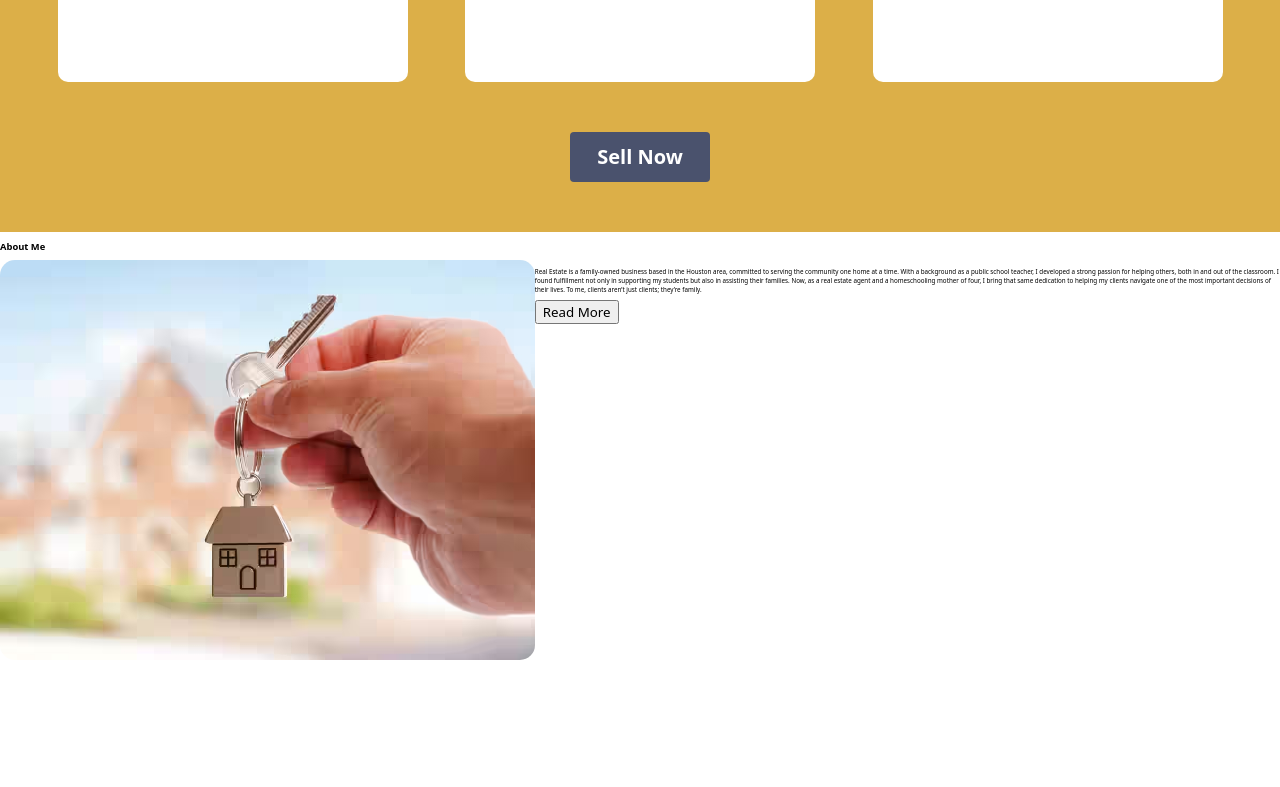
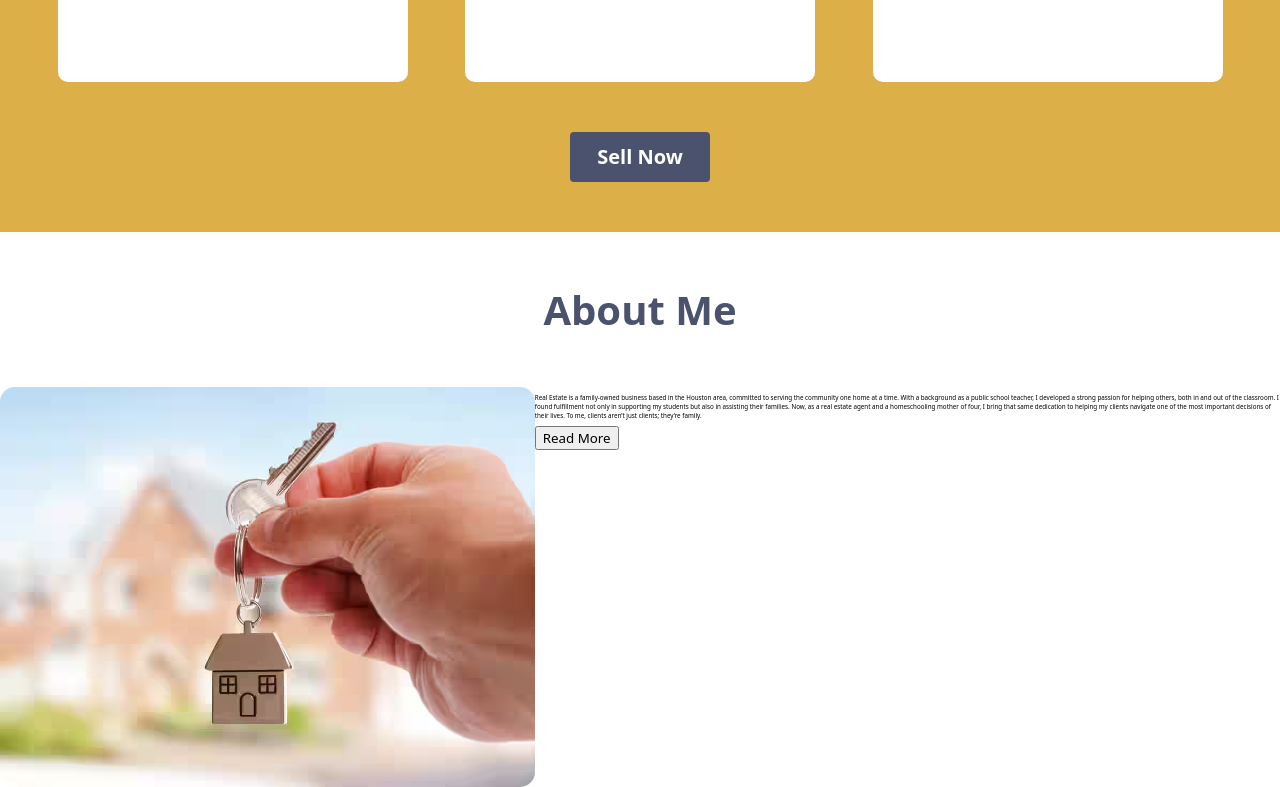
Before and after one commit to wamikabro/web-dev-projects.github.io, a plain HTML site: page Projects/real-estate-website/src/index.html in a window 1280 px wide. Shown: the part 1045-1832 px from the top of the page. Before the commit the page ends 1705 px from the top, so only its background shows below. Drawn offline with Linux system fonts and the light colour scheme.

Commit message:
about me heading style

```diff
--- a/Projects/real-estate-website/src/homeStyle.css
+++ b/Projects/real-estate-website/src/homeStyle.css
@@ -126,7 +126,15 @@ main .image img {
 .about-me {
   display: flex;
   flex-direction: column;
+  align-items: center;
 }
+
+.about-me-heading {
+  font-size: 4rem;
+  color: var(--primary-color-one);
+  margin: 5rem 0;
+}
+
 .about-me-image {
   width: 80rem;
   height: 40rem;
```
